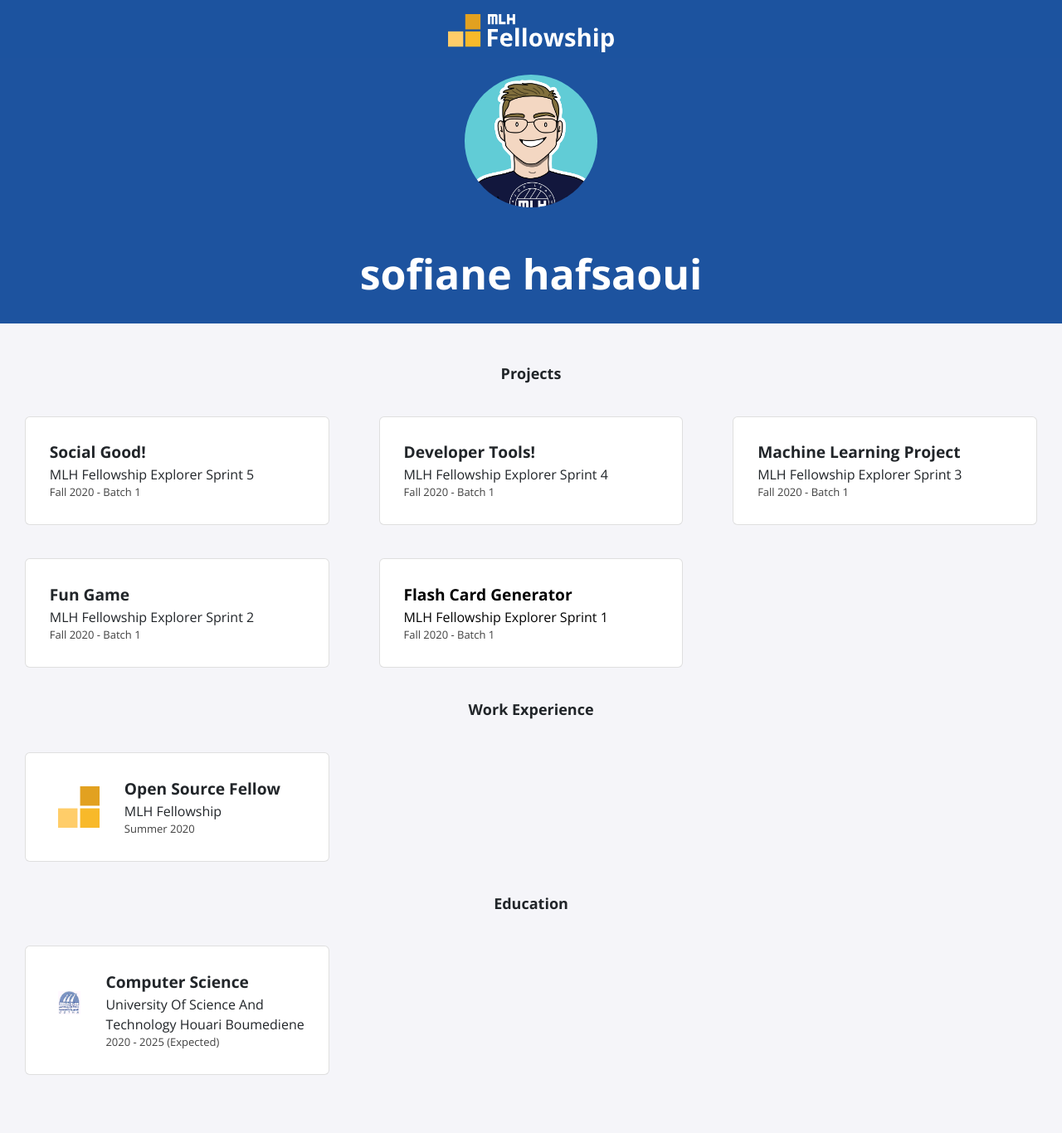
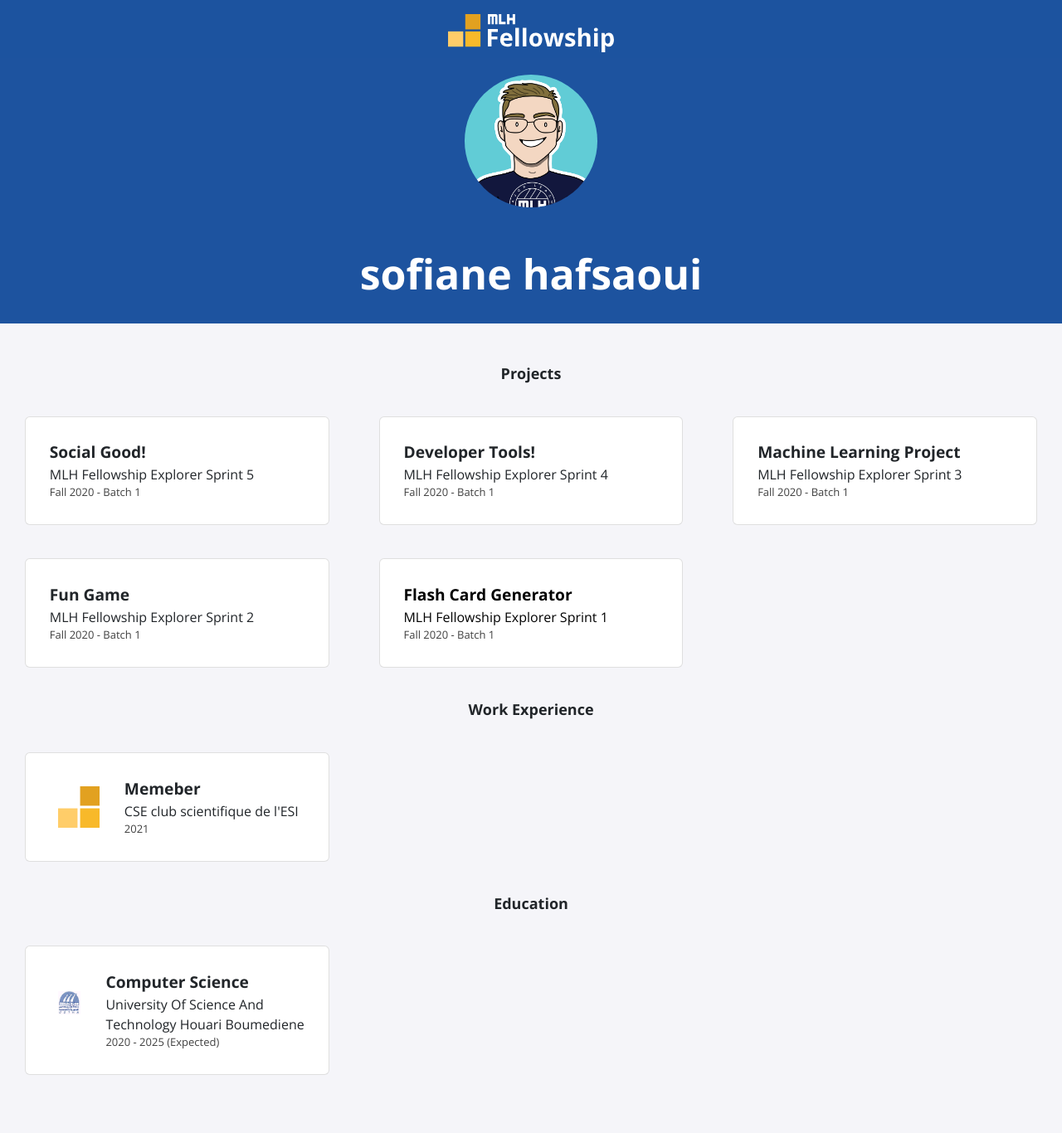
Before and after one commit to zikse/zikse.github.io, a Jekyll site: the page built from index.html, in a window 1280 px wide. Shown: the whole page at 83% size. Built offline with Jekyll 4.4.1, drawn with Linux system fonts in a browser that asks for light colours; nearby versions of some CDN libraries.

Commit message:
Update experience.yml

```diff
--- a/_data/experience.yml
+++ b/_data/experience.yml
@@ -1,4 +1,4 @@
-- role: Open Source Fellow
-  company: MLH Fellowship
-  dates: Summer 2020
+- role: Memeber
+  company: CSE club scientifique de l'ESI
+  dates: 2021
   logo: fellowship.svg
```
